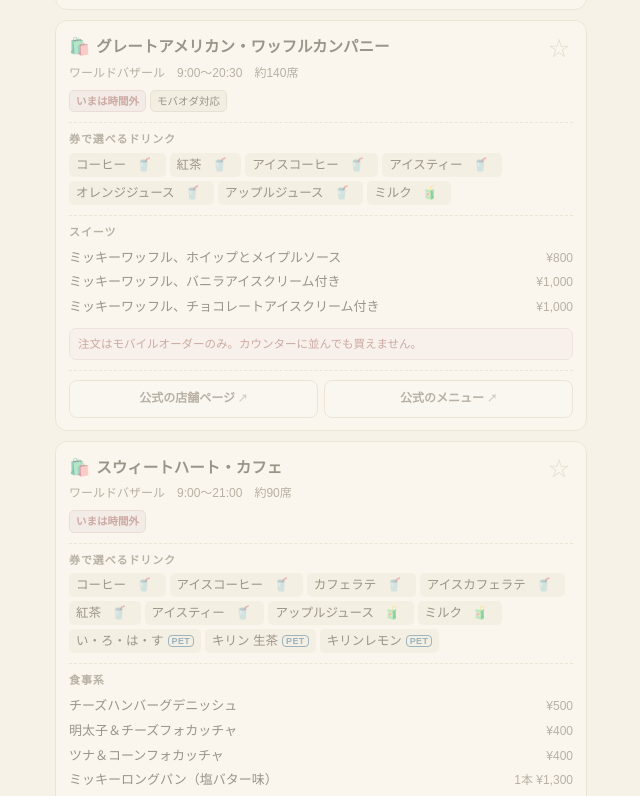
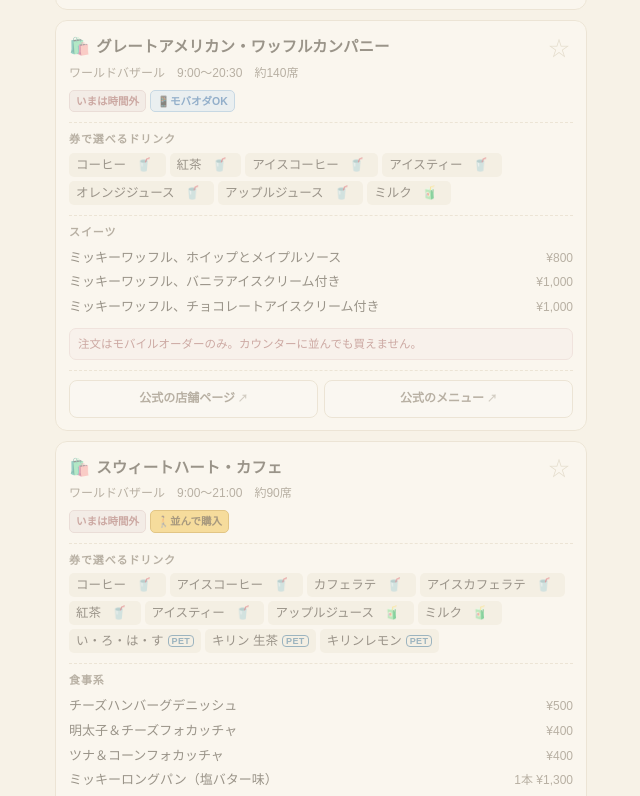
Before and after one commit to Misaki0922/disney-drinkandfood, a plain HTML site: page index.html in a window 1280 px wide. Shown: the part 1296-2092 px from the top of the page, without its empty margins (319-959 px from the left). Drawn offline with Linux system fonts and the light colour scheme.

Commit message:
Add files via upload

```diff
--- a/index.html
+++ b/index.html
@@ -250,6 +250,8 @@
 .b.now{background:#e6f0e8;border-color:#bcd6c4;color:var(--ok);font-weight:700}
 .b.soon{background:#fbeee2;border-color:#e8cba9;color:var(--warn);font-weight:700}
 .b.shut{background:#f0e6e6;border-color:#dcc4c4;color:#9a5252;font-weight:700}
+.b.mo{background:#dcecfb;border-color:#8fb9e0;color:#1a5fa8;font-weight:700}
+.b.moff{background:#f6c343;border-color:#c9900f;color:#4a2f00;font-weight:800;border-width:1.5px}
 
 .sec{margin-top:10px;border-top:1px dashed var(--rule);padding-top:8px}
 .sec .lab{font-size:11px;letter-spacing:.08em;color:var(--ink-soft);font-weight:800;margin-bottom:4px}
@@ -809,7 +811,7 @@
   if(!open)h+='<span class="b shut">'+(useNow?"いまは時間外":fmt(viewMin)+"は時間外")+'</span>';
   else if(left<=30)h+='<span class="b soon">あと'+left+'分で終了</span>';
   else h+='<span class="b now">'+(useNow?"いま開いている":"開いている")+'</span>';
-  if(s.mo)h+='<span class="b on">モバオダ対応</span>';
+  h+=s.mo?'<span class="b mo" title="専用カウンターで受取可（混雑時は待つ場合あり）">📱モバオダOK</span>':'<span class="b moff">🚶並んで購入</span>';
   if(s.in)h+='<span class="b on">屋内席あり</span>';
   if(s.al)h+='<span class="b on">アルコールあり</span>';
   h+='</div>';
--- a/sw.js
+++ b/sw.js
@@ -1,6 +1,6 @@
 /* キャッシュ名を変えると、次に開いたときに新しい内容へ入れ替わります。
    中身を更新したら日付の部分を書き換えてください。 */
-const CACHE = "freedrink-2026-09-22";
+const CACHE = "freedrink-2026-09-23b";
 
 const ASSETS = [
   "./",
```
